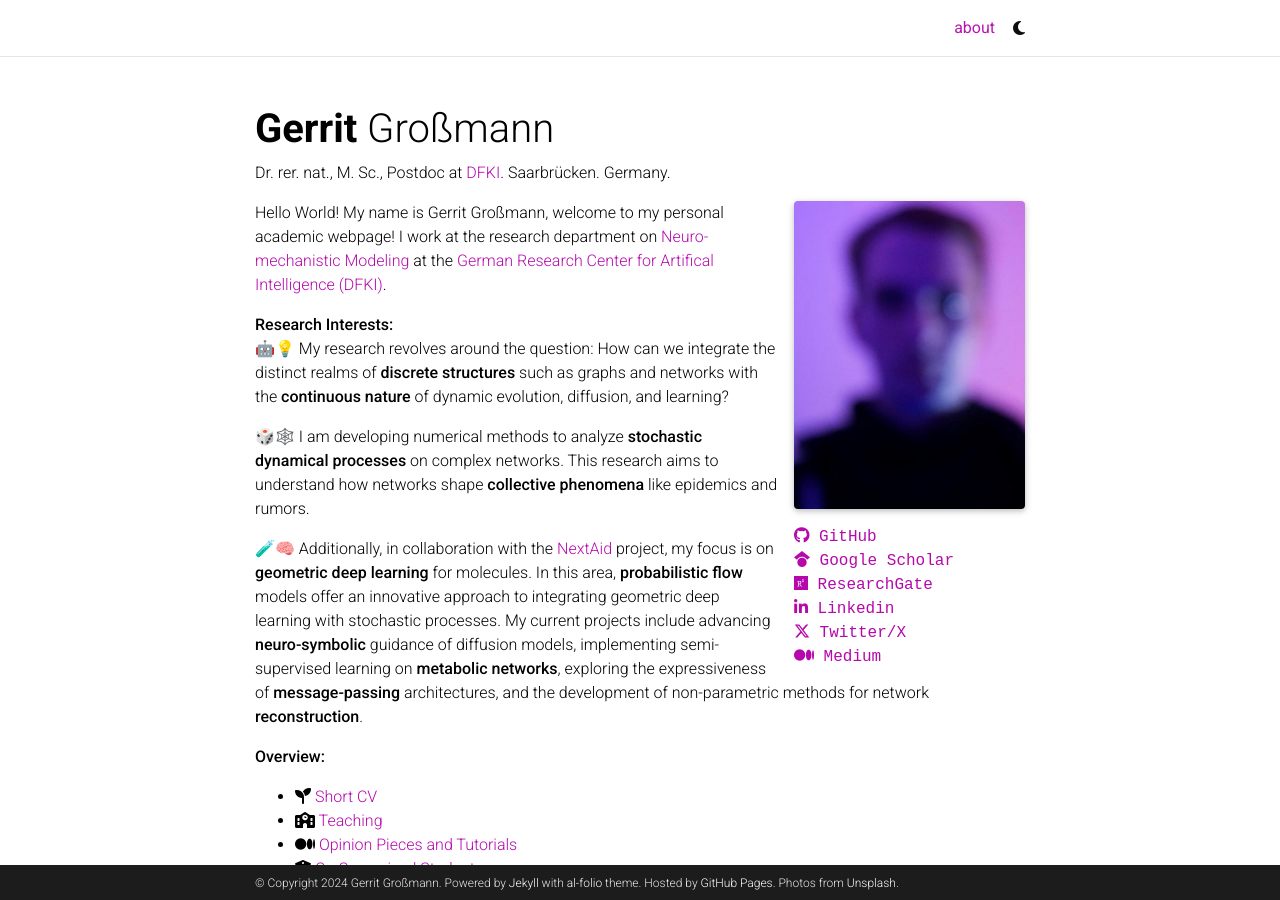
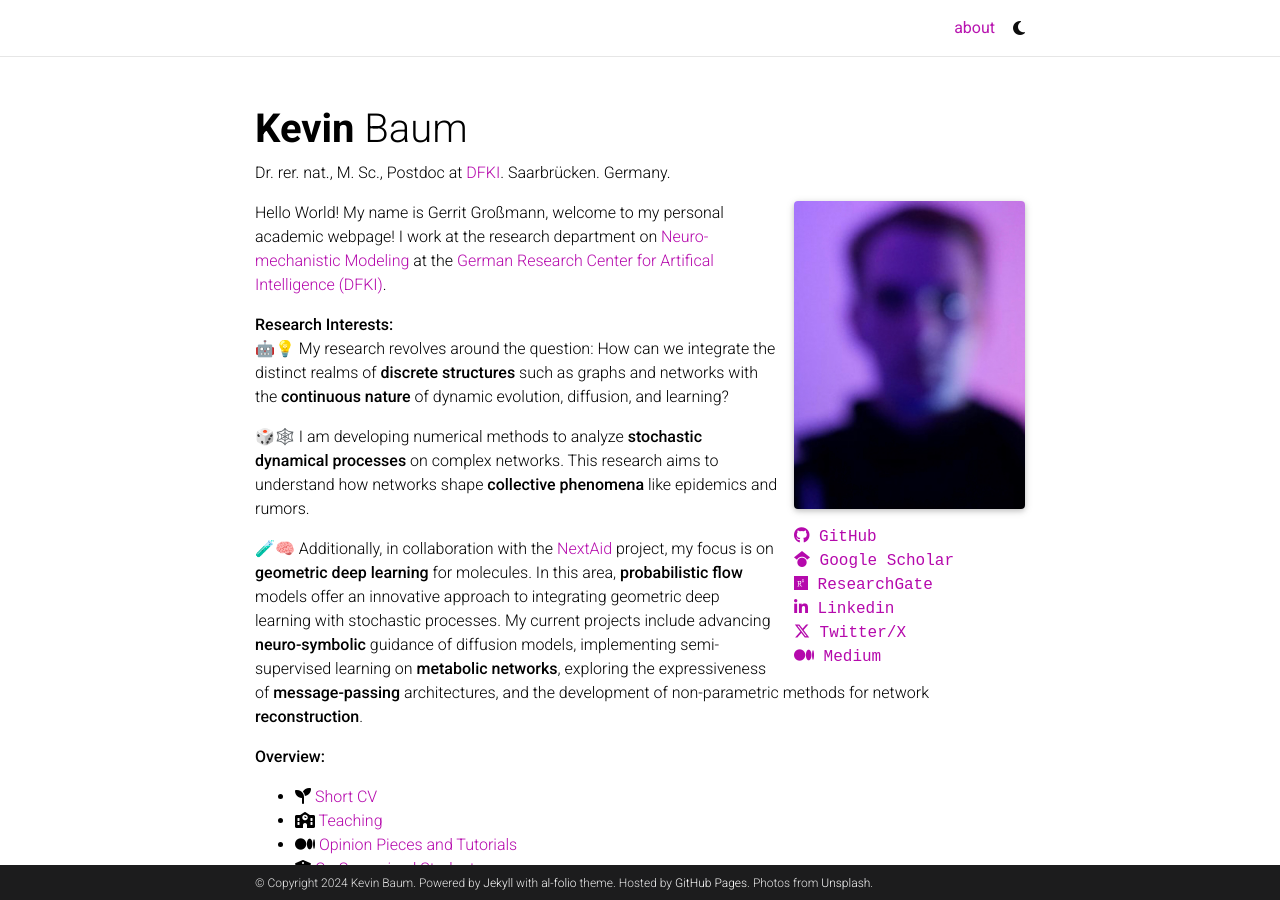
Before and after one commit to kcarbor/kcarbor.github.io, a Jekyll site: the page built from _pages/about.md, in a window 1280 px wide and 900 px high. Built offline with Jekyll 4.4.1, drawn with Linux system fonts in a browser that asks for light colours; nearby versions of some CDN libraries; full-size pictures stand in for the smaller copies a plugin makes; comment, search, counter and statistics services are not loaded; a style sheet for code colours, icons or effects is not loaded.

Commit message:
Update _config.yml

```diff
--- a/_config.yml
+++ b/_config.yml
@@ -3,10 +3,10 @@
 # -----------------------------------------------------------------------------
 
 title: blank # the website title (if blank, full name will be used instead)
-first_name: Gerrit
+first_name: Kevin
 middle_name:
-last_name: Großmann
-email: gerritgr@gmail.com
+last_name: Baum
+email: githubio@kevinbaum.com
 description: > # the ">" symbol means to ignore newlines until "footer_text:"
   A simple, whitespace theme for academics. Based on [*folio](https://github.com/bogoli/-folio) design.
 footer_text: >
@@ -18,7 +18,7 @@
 lang: en # the language of your site (for example: en, fr, cn, ru, etc.)
 icon: ⚛️  # the emoji used as the favicon (alternatively, provide image name in /assets/img/)
 
-url: https://gerritgr.github.io # the base hostname & protocol for your site
+url: https://kcarbor.github.io # the base hostname & protocol for your site
 baseurl:  # the subpath of your site, e.g. /blog/
 last_updated: false # set to true if you want to display last updated in the footer
 impressum_path:  # set to path to include impressum link in the footer, use the same path as permalink in a page, helps to conform with EU GDPR
```
